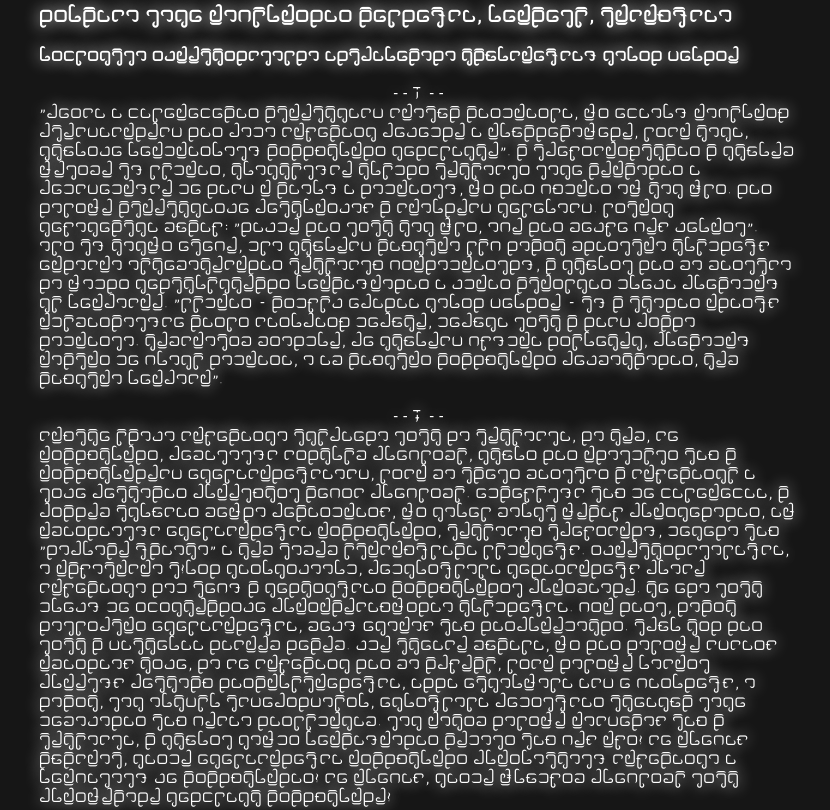
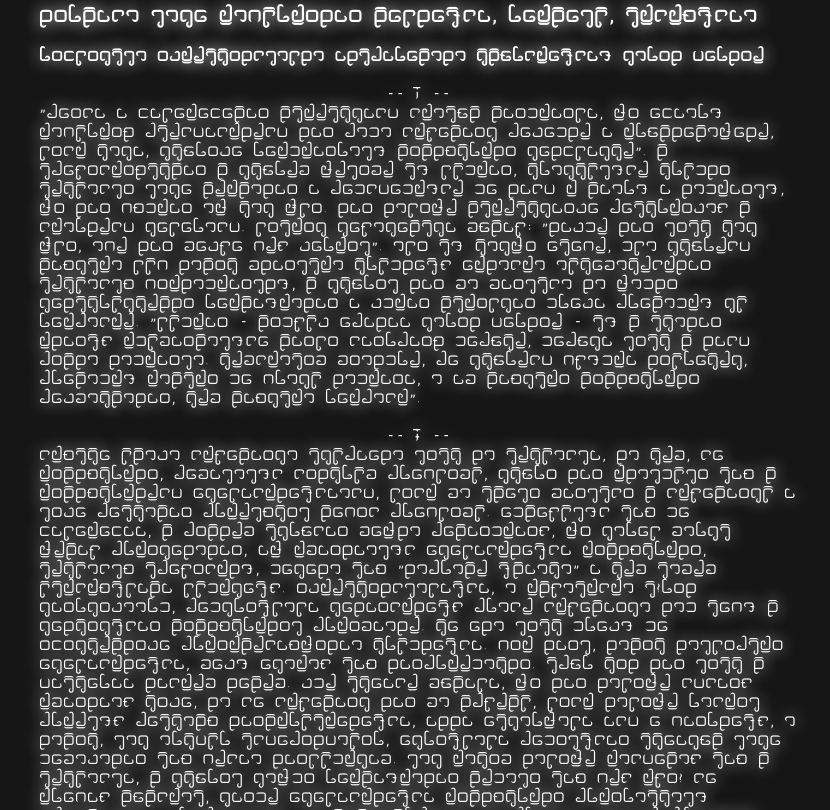
Before and after one commit to Pyra222/Pyra222.github.io, a plain HTML site: page toughts.html in a window 1280 px wide. Shown: the top 810 px of the page, without its empty margins (221-1051 px from the left). Drawn offline with Linux system fonts and the light colour scheme.

Commit message:
Word spacing adjusted

```diff
--- a/css/style_toughts.css
+++ b/css/style_toughts.css
@@ -41,6 +41,7 @@ html, body {
 
 .article {
     font-size: 90%;
+    word-spacing: 5px;
 }
 
 .title {
```
